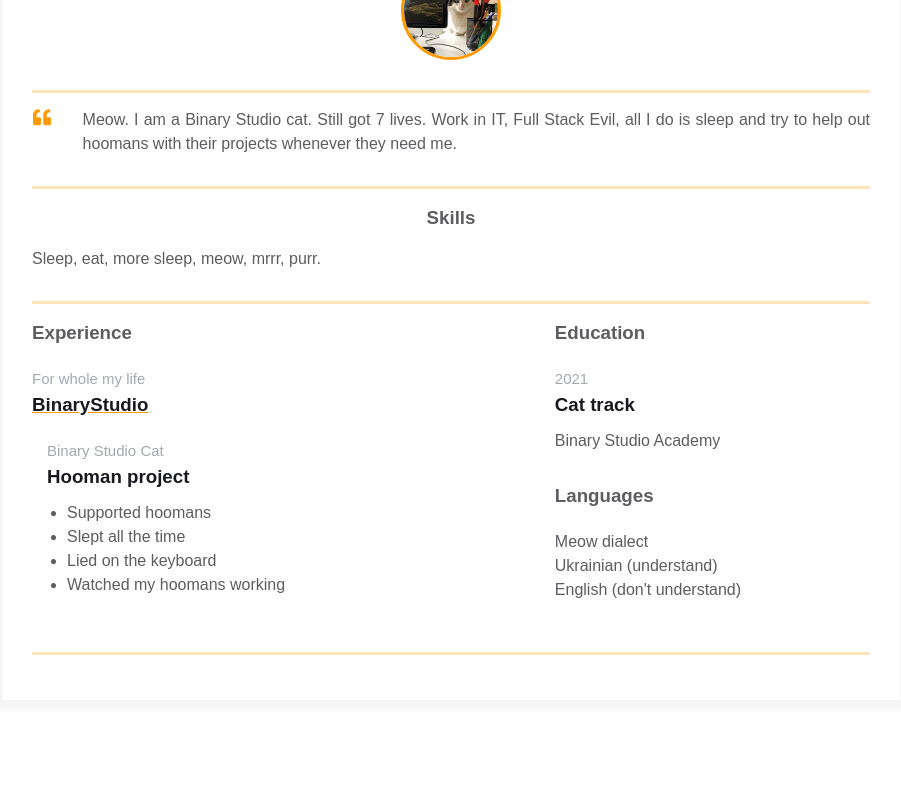
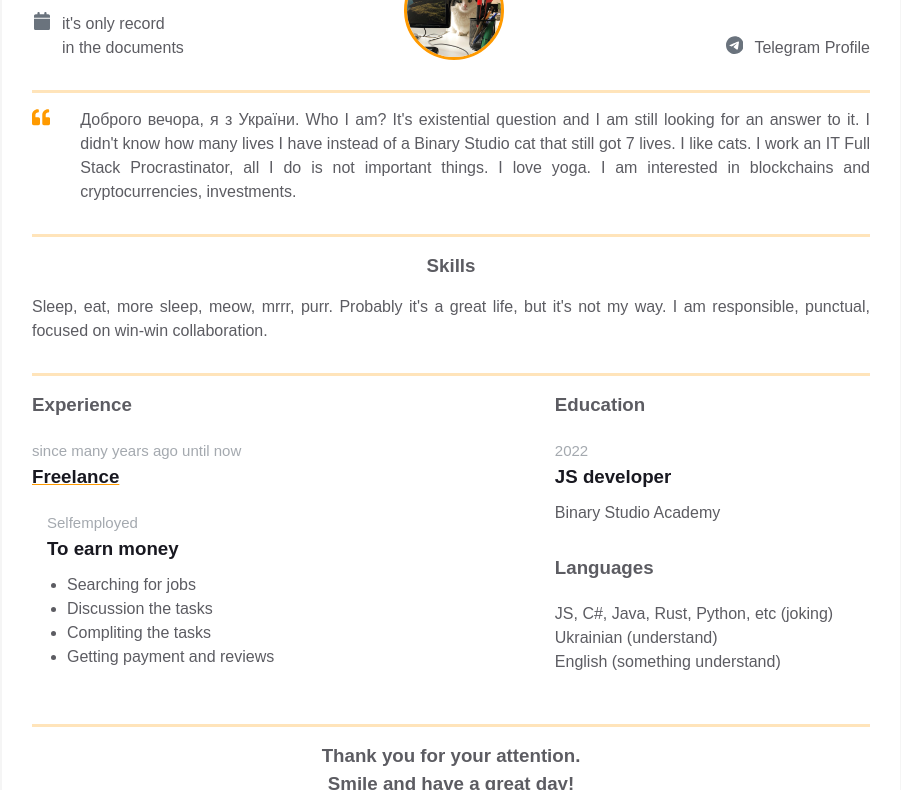
Before and after one commit to uzfreelancer/homepage, a plain HTML site: page index.html in a window 1280 px wide. Shown: the part 242-1032 px from the top of the page, without its empty margins (189-1090 px from the left). Before the commit the page ends 993 px from the top, so only its background shows below. Drawn offline with Linux system fonts and the light colour scheme.

Commit message:
Fill the index.html with personal info

```diff
--- a/index.html
+++ b/index.html
@@ -14,8 +14,8 @@
         <div class="resume">
             <div class="container">
                 <div class="resume__block">
-                    <h1 class="contact-info__header">Bulka</h1>
-                    <h3 class="contact-info__sub-header">Senior Hooman Manager</h3>
+                    <h1 class="contact-info__header">Serhii</h1>
+                    <h3 class="contact-info__sub-header">The Chief for myself</h3>
                     <div class="contact_info_container fh">
                         <div class="contact-info__block">
                           <a href="" rel="author" class="contact-info__item">
@@ -26,14 +26,22 @@
                                 </path>
                               </svg>
                             </div>
-                            <span>Lviv, Ukraine</span>
+                            <span>Ukraine</span>
+                          </a>
+                          <a href="" rel="date" class="contact-info__item">
+                            <div class="contact-info__item-icon-wrapper">
+                              <svg class="contact-info__item-icon" xmlns="http://www.w3.org/2000/svg" viewBox="0 0 448 512">
+                                <path d="M96 32C96 14.33 110.3 0 128 0C145.7 0 160 14.33 160 32V64H288V32C288 14.33 302.3 0 320 0C337.7 0 352 14.33 352 32V64H400C426.5 64 448 85.49 448 112V160H0V112C0 85.49 21.49 64 48 64H96V32zM448 464C448 490.5 426.5 512 400 512H48C21.49 512 0 490.5 0 464V192H448V464z" />
+                              </svg>
+                            </div>
+                            <span>it's only record<br>in the documents</span>
                           </a>
                         </div>
                         <div class="contact-info__block contact-info__block--center">
                             <img class="contact-info__avatar" src="assets/avatar.jpg" alt="Avatar">
                         </div>
                         <div class="contact-info__block">
-                          <a href="https://ua.linkedin.com/company/binary-studio_241166" rel="author" class="contact-info__item">
+                          <a href="https://www.linkedin.com/in/sergey-mr-freelancer-286b1958/" rel="author" class="contact-info__item">
                             <div class="contact-info__item-icon-wrapper">
                               <svg class="contact-info__item-icon" xmlns="http://www.w3.org/2000/svg" viewBox="0 0 448 512">
                                 <path
@@ -41,7 +49,16 @@
                                 </path>
                               </svg>
                             </div>
-                            <span>binary-studio</span>
+                            <span>LinkedIn Profile</span>
+                          </a>
+
+                          <a href="https://t.me/uadeveloper/" rel="author" class="contact-info__item">
+                            <div class="contact-info__item-icon-wrapper">
+                              <svg class="contact-info__item-icon" xmlns="http://www.w3.org/2000/svg" viewBox="0 0 496 512">
+                                <path d="M248,8C111.033,8,0,119.033,0,256S111.033,504,248,504,496,392.967,496,256,384.967,8,248,8ZM362.952,176.66c-3.732,39.215-19.881,134.378-28.1,178.3-3.476,18.584-10.322,24.816-16.948,25.425-14.4,1.326-25.338-9.517-39.287-18.661-21.827-14.308-34.158-23.215-55.346-37.177-24.485-16.135-8.612-25,5.342-39.5,3.652-3.793,67.107-61.51,68.335-66.746.153-.655.3-3.1-1.154-4.384s-3.59-.849-5.135-.5q-3.283.746-104.608,69.142-14.845,10.194-26.894,9.934c-8.855-.191-25.888-5.006-38.551-9.123-15.531-5.048-27.875-7.717-26.8-16.291q.84-6.7,18.45-13.7,108.446-47.248,144.628-62.3c68.872-28.647,83.183-33.623,92.511-33.789,2.052-.034,6.639.474,9.61,2.885a10.452,10.452,0,0,1,3.53,6.716A43.765,43.765,0,0,1,362.952,176.66Z"/>
+                              </svg>
+                            </div>
+                            <span>Telegram Profile</span>
                           </a>
                         </div>
                     </div>
@@ -58,10 +75,7 @@
                       </path>
                     </svg>
                   </div>
-                  <p class="intro_text">Meow.
-                    I am a Binary Studio cat. Still got 7 lives. Work in IT, Full Stack Evil,
-                    all I do is sleep and try to help out hoomans with their projects whenever
-                    they need me.
+                  <p class="intro_text">Доброго вечора, я з України. Who I am? It's existential question and I am still looking for an answer to it. I didn't know how many lives I have instead of a Binary Studio cat that still got 7 lives. I like cats. I work an IT Full Stack Procrastinator, all I do is not important things. I love yoga. I am interested in blockchains and cryptocurrencies, investments.
                   </p>
                 </div>
               </div>
@@ -71,7 +85,7 @@
               <div class="resume__block">
                 <div class="skills">
                   <h3 class="skills__header">Skills</h3>
-                  <p class="skills__text">Sleep, eat, more sleep, meow, mrrr, purr. </p>
+                  <p class="skills__text">Sleep, eat, more sleep, meow, mrrr, purr. Probably it's a great life, but it's not my way. I am responsible, punctual, focused on win-win collaboration. </p>
                 </div>
               </div>
             </div>
@@ -84,18 +98,18 @@
                     <h3 class="experiences__header">Experience</h3>
                     <div class="experiences__company">
                       <div class="experiences__company-header">
-                        <span class="experiences__company-header-durability">For whole my life</span>
-                        <h3 class="experiences__company-header-name">BinaryStudio</h3>
+                        <span class="experiences__company-header-durability">since many years ago until now</span>
+                        <h3 class="experiences__company-header-name">Freelance</h3>
                       </div>
 
                       <div class="experiences__company-project">
-                        <span class="experiences__company-project-role">Binary Studio Cat</span>
-                        <h3 class="experiences__company-project-name">Hooman project</h3>
+                        <span class="experiences__company-project-role">Selfemployed</span>
+                        <h3 class="experiences__company-project-name">To earn money</h3>
                         <ul class="experiences__company-project-responsibilities">
-                          <li>Supported hoomans</li>
-                          <li>Slept all the time</li>
-                          <li>Lied on the keyboard</li>
-                          <li>Watched my hoomans working</li>
+                          <li>Searching for jobs</li>
+                          <li>Discussion the tasks</li>
+                          <li>Compliting the tasks</li>
+                          <li>Getting payment and reviews</li>
                         </ul>
                       </div>
                     </div>
@@ -105,8 +119,8 @@
                     <div class="additional-info__education">
                       <h3 class="additional-info__education-header">Education</h3>
                       <div class="additional-info__education-university">
-                        <span class="additional-info__education-university-durability">2021</span>
-                        <h3 class="additional-info__education-university-speciality">Cat track</h3>
+                        <span class="additional-info__education-university-durability">2022</span>
+                        <h3 class="additional-info__education-university-speciality">JS developer</h3>
                         <p class="additional-info__education-university-name">Binary Studio Academy</p>
                       </div>
                     </div>
@@ -114,13 +128,13 @@
                     <div class="additional-info__languages">
                       <h3 class="additional-info__languages-header">Languages</h3>
                       <p class="additional-info__languages-item">
-                        Meow dialect
+                        JS, C#, Java, Rust, Python, etc (joking)
                       </p>
                       <p class="additional-info__languages-item">
                         Ukrainian (understand)
                       </p>
                       <p class="additional-info__languages-item">
-                        English (don't understand)
+                        English (something understand)
                       </p>
                     </div>
                   </div>
@@ -129,6 +143,7 @@
             </div>
 
 
+            <h3 class="contact-info__sub-header">Thank you for your attention.<br>Smile and have a great day!</h3>
         </div> <!-- resume -->
     </main>
 </body>
```
